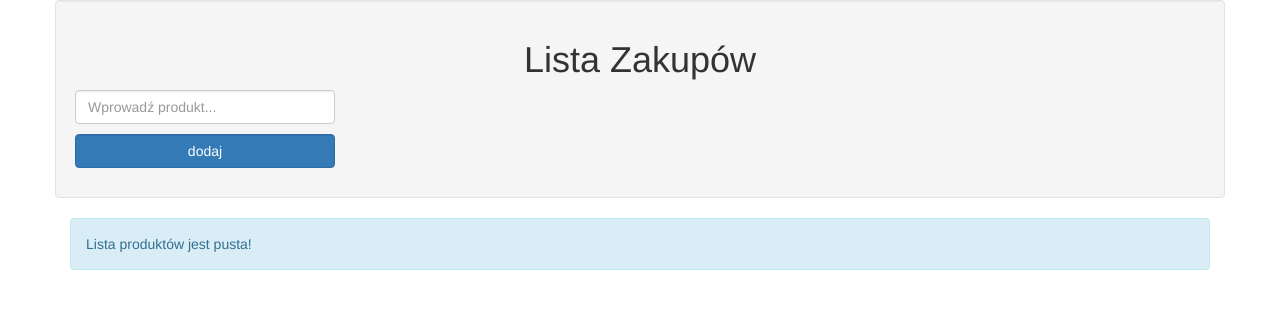
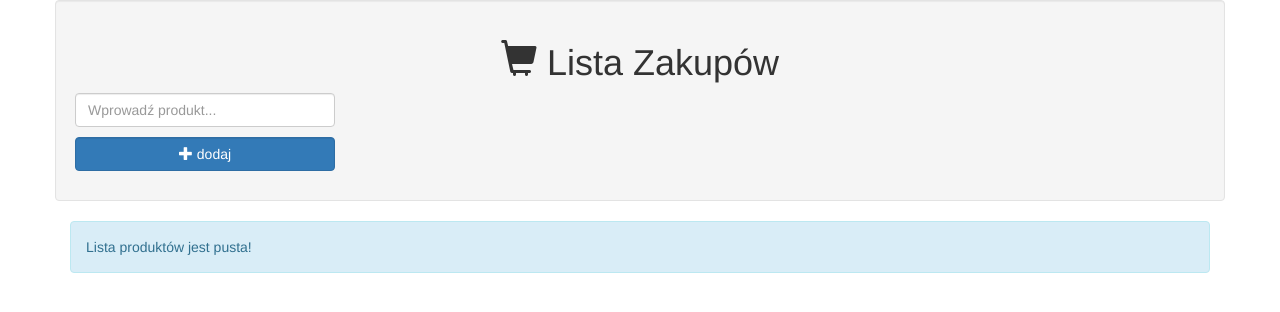
Before and after one commit to kamilbiros/firstapp, a website: page public/index.html in a window 1280 px wide. Drawn offline with nearby package versions, Linux system fonts and the light colour scheme; no server answers.

Commit message:
dodano ikony

```diff
--- a/public/index.html
+++ b/public/index.html
@@ -10,12 +10,13 @@
 	<div ng-controller="shoppingController">
 
 		<div class="container well text-center">
-			<h1>Lista Zakupów</h1>
+			<h1><span class="glyphicon glyphicon-shopping-cart" aria-hidden="true"></span> Lista Zakupów</h1>
 			<div class="row">
 		  		<div class="col-md-3">
 			  		<form>
 						<p><input class="form-control" placeholder="Wprowadź produkt..." type="text" ng-model="newProductName" name="productName"/></p>
-						<p><button type="submit" class="btn btn-primary form-control" ng-click="addNewProduct()" id="add">dodaj</button></p>
+						<p><button type="submit" class="btn btn-primary form-control" ng-click="addNewProduct()" id="add">
+						<span class="glyphicon glyphicon-plus" aria-hidden="true"></span> dodaj</button></p>
 					</form>
 				</div>
 			</div>
```
